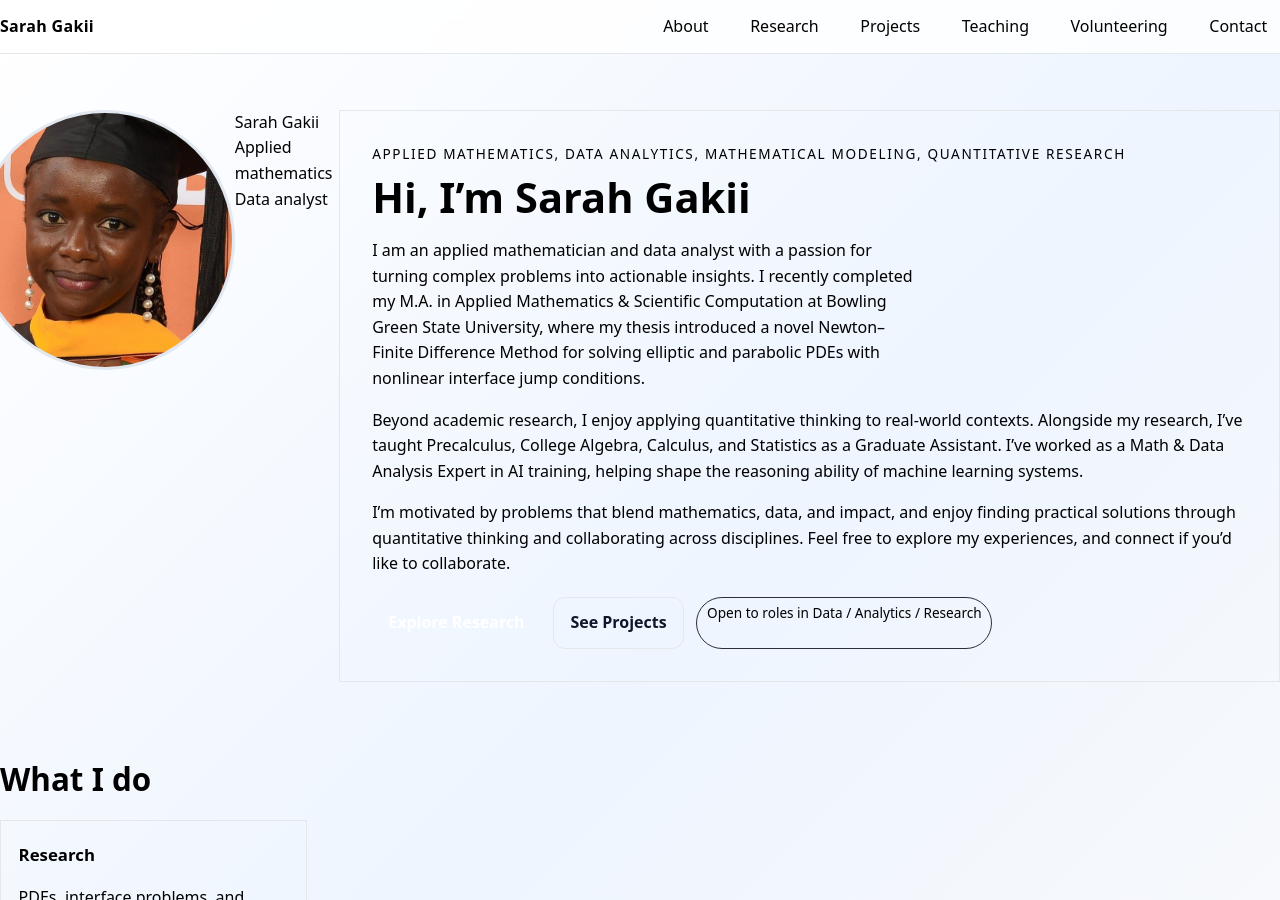
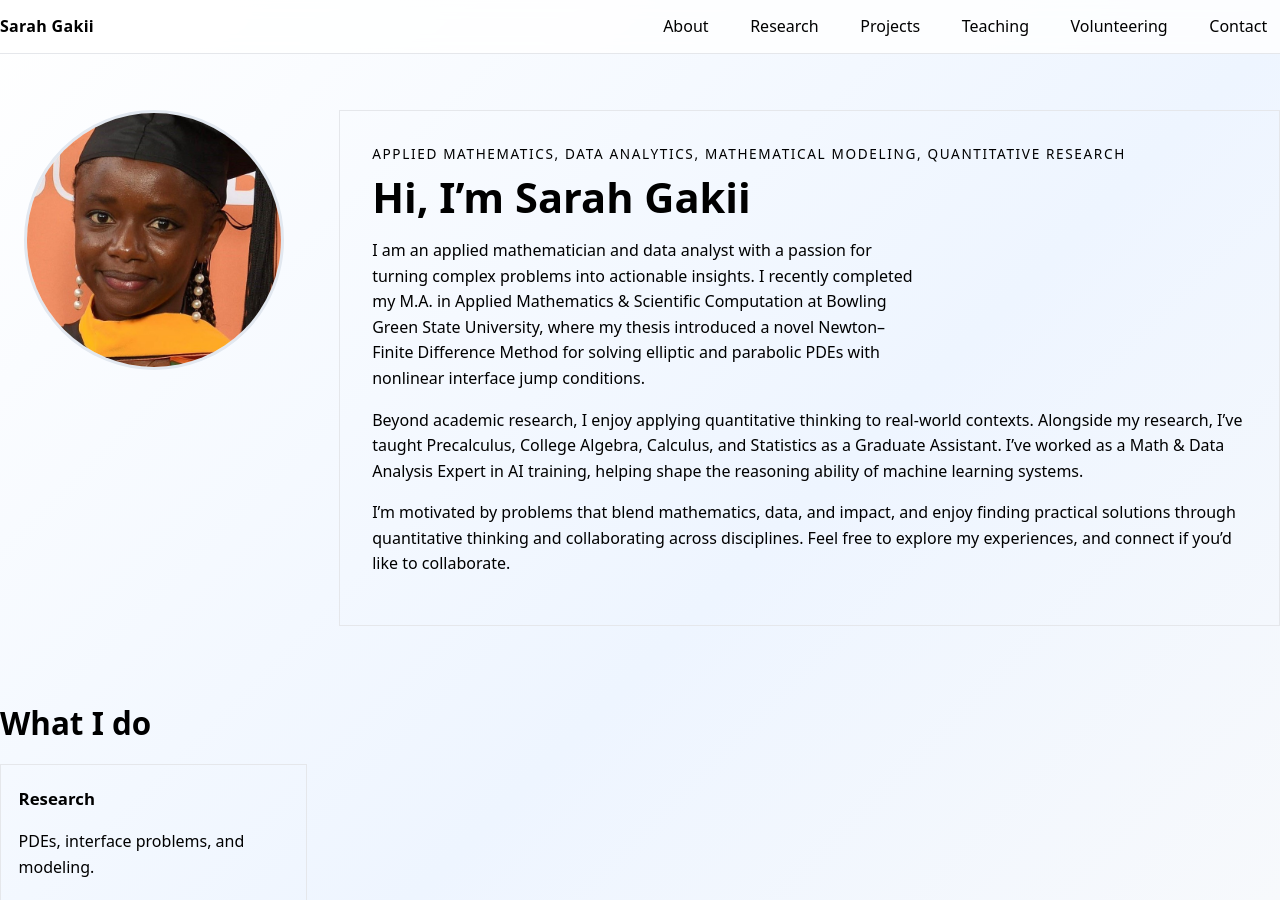
Before and after one commit to SARAH-GAKII/sarah-gakii.github.io, a Jekyll site: the page built from index.md, in a window 1280 px wide and 900 px high. Built offline with Jekyll 4.4.1, drawn with Linux system fonts in a browser that asks for light colours.

Commit message:
Update index.md

```diff
--- a/index.md
+++ b/index.md
@@ -7,15 +7,6 @@ title: Home
 <div class="hero" id="about">
   <div class="portrait">
     <img src="/assets/headshot.jpg" alt="Sarah Gakii" />
-    <div class="id-badge" aria-label="Sarah Gakii — Applied mathematics and Data analyst">
-      <div class="id-name">Sarah Gakii</div>
-      <div class="id-roles">
-        <div class="track">
-          <span>Applied mathematics</span>
-          <span>Data analyst</span>
-        </div>
-      </div>
-    </div>
   </div>
 
 <div class="card intro">
@@ -36,12 +27,6 @@ title: Home
   <p>
     I’m motivated by problems that blend mathematics, data, and impact, and enjoy finding practical solutions through quantitative thinking and collaborating across disciplines. Feel free to explore my experiences, and connect if you’d like to collaborate.
   </p>
-
-  <div class="cta">
-    <a class="btn primary" href="/research.html">Explore Research</a>
-    <a class="btn ghost" href="/projects.html">See Projects</a>
-    <span class="tag">Open to roles in Data / Analytics / Research</span>
-  </div>
 </div>
 
 
```
